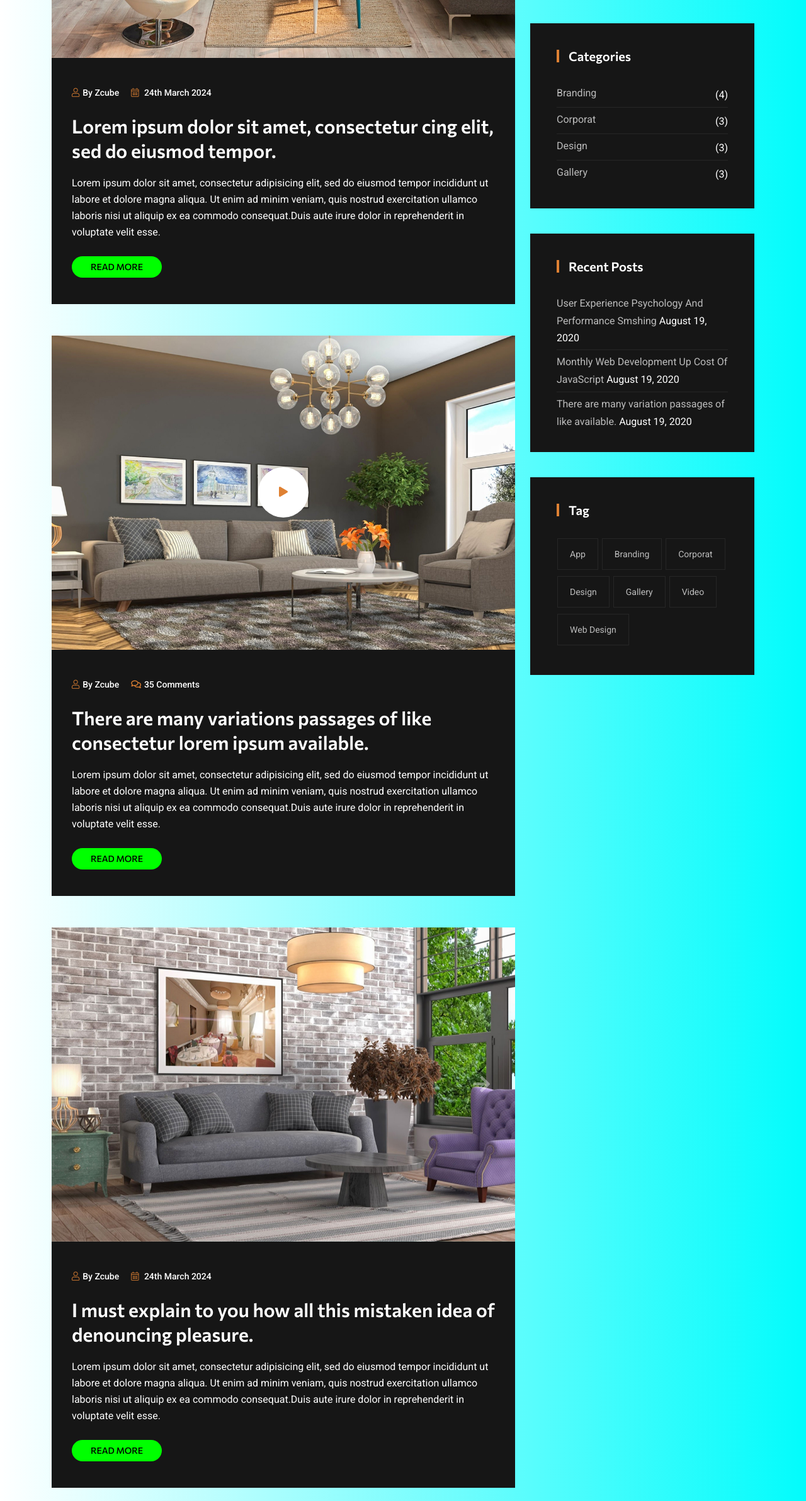
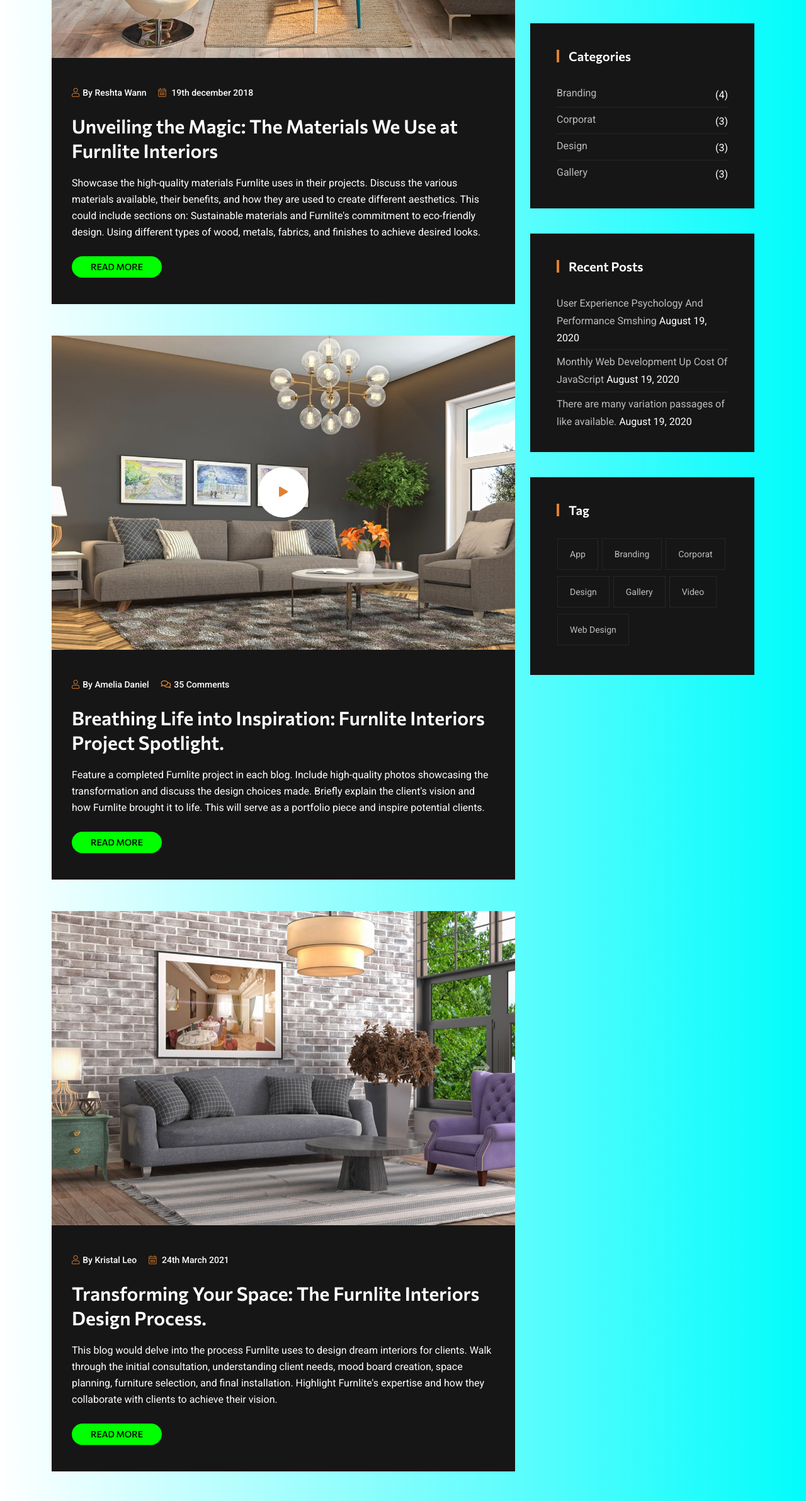
Before and after one commit to jiten619/furnlite, a plain HTML site: page Furnlite.com/Furnlite/blog.html in a window 1280 px wide. Shown: the part 980-3364 px from the top of the page at 63% size. Drawn offline with Linux system fonts and the light colour scheme; grey boxes are pictures that could not be loaded.

Commit message:
initial commit

```diff
--- a/Furnlite.com/Furnlite/blog.html
+++ b/Furnlite.com/Furnlite/blog.html
@@ -147,13 +147,15 @@
                                 <div class="bsingle__content">
                                     <div class="meta-info">
                                         <ul>
-                                            <li><i class="fal fa-user"></i>By Zcube</li>
-                                            <li><i class="fal fa-calendar-alt"></i>  24th March 2024</li>
+                                            <li><i class="fal fa-user"></i>By Reshta Wann</li>
+                                            <li><i class="fal fa-calendar-alt"></i>  19th december 2018</li>
                                         </ul>
                                     </div>
-                                    <h2 style="color: #fff;"><a href="blog-details.html">Lorem ipsum dolor sit amet, consectetur
-                                            cing elit, sed do eiusmod tempor.</a></h2>
-                                   <p>Lorem ipsum dolor sit amet, consectetur adipisicing elit, sed do eiusmod tempor incididunt ut labore et dolore magna aliqua. Ut enim ad minim veniam, quis nostrud exercitation ullamco laboris nisi ut aliquip ex ea commodo consequat.Duis aute irure dolor in reprehenderit in voluptate velit esse.</p>
+                                    <h2 style="color: #fff;"><a href="blog-details.html">Unveiling the Magic: The Materials We Use at Furnlite Interiors</a></h2>
+                                   <p>Showcase the high-quality materials Furnlite uses in their projects. Discuss the various materials available, their benefits, and how they are used to create different aesthetics.  This could include sections on:
+
+                                    Sustainable materials and Furnlite's commitment to eco-friendly design.
+                                    Using different types of wood, metals, fabrics, and finishes to achieve desired looks.</p>
                                     <div class="blog__btn">
                                         <a href="#" class="btn">Read More</a>
                                     </div>
@@ -167,12 +169,12 @@
                                 <div class="bsingle__content">
                                     <div class="meta-info">
                                         <ul>
-                                            <li><i class="fal fa-user"></i>By Zcube</li>
+                                            <li><i class="fal fa-user"></i>By Amelia Daniel</li>
                                             <li><i class="far fa-comments"></i>35 Comments</li>
                                         </ul>
                                     </div>
-                                    <h2 style="color: #fff;"><a href="blog-details.html">There are many variations passages of like consectetur lorem ipsum available.</a></h2>
-                                    <p>Lorem ipsum dolor sit amet, consectetur adipisicing elit, sed do eiusmod tempor incididunt ut labore et dolore magna aliqua. Ut enim ad minim veniam, quis nostrud exercitation ullamco laboris nisi ut aliquip ex ea commodo consequat.Duis aute irure dolor in reprehenderit in voluptate velit esse.</p>
+                                    <h2 style="color: #fff;"><a href="blog-details.html">Breathing Life into Inspiration: Furnlite Interiors Project Spotlight.</a></h2>
+                                    <p>Feature a completed Furnlite project in each blog. Include high-quality photos showcasing the transformation and discuss the design choices made. Briefly explain the client's vision and how Furnlite brought it to life. This will serve as a portfolio piece and inspire potential clients.</p>
                                     <div class="blog__btn">
                                         <a href="#" class="btn">Read More</a>
                                     </div>
@@ -193,12 +195,12 @@
                                 <div class="bsingle__content">
                                     <div class="meta-info">
                                         <ul>
-                                            <li><i class="fal fa-user"></i>By Zcube</li>
-                                            <li><i class="fal fa-calendar-alt"></i>  24th March 2024</li>
+                                            <li><i class="fal fa-user"></i>By Kristal Leo</li>
+                                            <li><i class="fal fa-calendar-alt"></i>  24th March 2021</li>
                                         </ul>
                                     </div>
-                                    <h2 style="color: #fff;"><a href="blog-details.html">I must explain to you how all this mistaken idea of denouncing pleasure.</a></h2>
-                                    <p>Lorem ipsum dolor sit amet, consectetur adipisicing elit, sed do eiusmod tempor incididunt ut labore et dolore magna aliqua. Ut enim ad minim veniam, quis nostrud exercitation ullamco laboris nisi ut aliquip ex ea commodo consequat.Duis aute irure dolor in reprehenderit in voluptate velit esse.</p>
+                                    <h2 style="color: #fff;"><a href="blog-details.html">Transforming Your Space: The Furnlite Interiors Design Process.</a></h2>
+                                    <p>This blog would delve into the process Furnlite uses to design dream interiors for clients.  Walk through the initial consultation, understanding client needs, mood board creation, space planning, furniture selection, and final installation.  Highlight Furnlite's expertise and how they collaborate with clients to achieve their vision.</p>
                                     <div class="blog__btn">
                                         <a href="#" class="btn">Read More</a>
                                     </div>
@@ -211,12 +213,12 @@
                                 <div class="bsingle__content">
                                     <div class="meta-info">
                                         <ul>
-                                            <li><i class="fal fa-user"></i>By Zcube</li>
+                                            <li><i class="fal fa-user"></i>By Jack Thomas</li>
                                             <li><i class="fal fa-calendar-alt"></i>  24th March 2024</li>
                                         </ul>
                                     </div>
-                                    <h2 style="color: #fff;"><a href="blog-details.html">There are many variations passages of like consectetur lorem ipsum available.</a></h2>
-                                    <p>Lorem ipsum dolor sit amet, consectetur adipisicing elit, sed do eiusmod tempor incididunt ut labore et dolore magna aliqua. Ut enim ad minim veniam, quis nostrud exercitation ullamco laboris nisi ut aliquip ex ea commodo consequat.Duis aute irure dolor in reprehenderit in voluptate velit esse.</p>
+                                    <h2 style="color: #fff;"><a href="blog-details.html">Budgeting for Beauty: Tips for Achieving Your Dream Interior on a Budget.</a></h2>
+                                    <p>This blog post can target budget-conscious readers. Furnlite can offer tips for maximizing space, using multi-functional furniture, and incorporating affordable yet stylish elements. Briefly discuss financing options.</p>
                                     <div class="blog__btn">
                                         <a href="#" class="btn">Read More</a>
                                     </div>
@@ -226,12 +228,12 @@
                                 <div class="bsingle__content">
                                     <div class="meta-info">
                                         <ul>
-                                            <li><i class="fal fa-user"></i>By Zcube</li>
+                                            <li><i class="fal fa-user"></i>By Rocco Siffredi</li>
                                             <li><i class="fal fa-calendar-alt"></i>  24th March 2024</li>
                                         </ul>
                                     </div>
-                                    <h2 style="color: #fff;"><a href="blog-details.html">On the other hand, we denounce with of righteous indignation and dislike men.</a></h2>
-                                    <p>Lorem ipsum dolor sit amet, consectetur adipisicing elit, sed do eiusmod tempor incididunt ut labore et dolore magna aliqua. Ut enim ad minim veniam, quis nostrud exercitation ullamco laboris nisi ut aliquip ex ea commodo consequat.Duis aute irure dolor in reprehenderit in voluptate velit esse.</p>
+                                    <h2 style="color: #fff;"><a href="blog-details.html">The Latest Interior Design Trends: A Furnlite Interiors Perspective.</a></h2>
+                                    <p>This blog would highlight the latest trends in interior design and how Furnlite incorporates them into their projects.  Discuss trends like biophilic design, smart home integration, and maximizing small spaces.</p>
                                     <div class="blog__btn">
                                         <a href="#" class="btn">Read More</a>
                                     </div>
```
Also changed, not shown: Furnlite.com/Furnlite/projects.html (+13 -13 lines), Furnlite.com/Furnlite/css/style.css.
